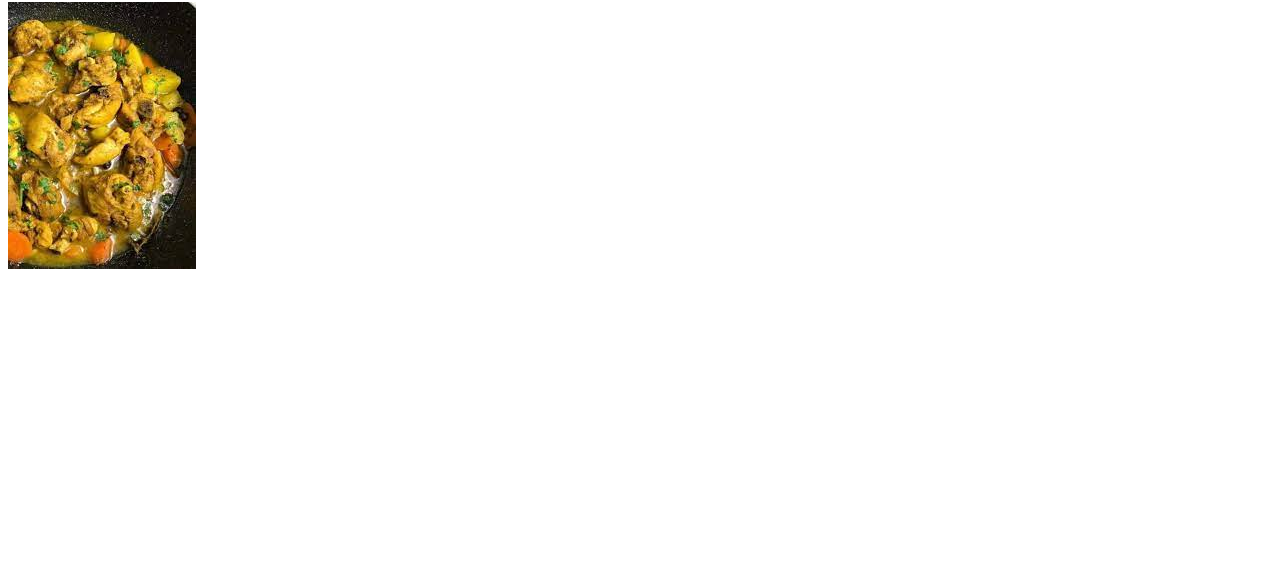
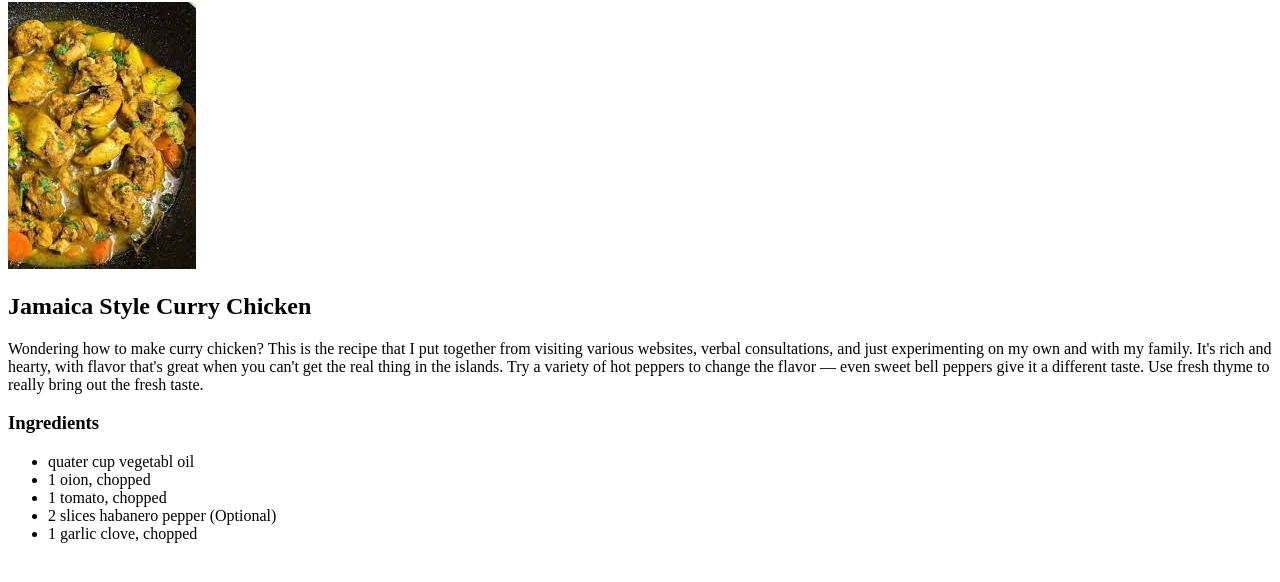
Before and after one commit to Rumghost/odin-recipes, a plain HTML site: page recipes/curry_chicken.html in a window 1280 px wide. Shown: the part 78-660 px from the top of the page. Drawn offline with Linux system fonts and the light colour scheme.

Commit message:
Ingredients

```diff
--- a/recipes/curry_chicken.html
+++ b/recipes/curry_chicken.html
@@ -8,6 +8,31 @@
     <body>
         <h1>Curry Chicken</h1>
         <img src="../pictures/download.jpg" alt="Curry Chicken">
+        <h2>Jamaica Style Curry Chicken</h2>
+            <p>Wondering how to make curry
+                chicken? This is the recipe that
+                 I put together from visiting
+                 various websites, verbal
+                 consultations, and just
+                 experimenting on my own and
+                 with my family. It's rich and
+                 hearty, with flavor that's
+                 great when you can't get the
+                 real thing in the islands.
+                 Try a variety of hot peppers to
+                 change the flavor — even sweet
+                 bell peppers give it a different
+                 taste. Use fresh thyme to really
+                 bring out the fresh taste.</p>
+        <h3>Ingredients</h3>
+        <ul>
+            <li>quater cup vegetabl oil</li>
+            <li>1 oion, chopped</li>
+            <li>1 tomato, chopped</li>
+            <li>2 slices habanero pepper (Optional)</li>
+            <li>1 garlic clove, chopped</li>
+
+        </ul>
 
     </body>
 </html>
```
